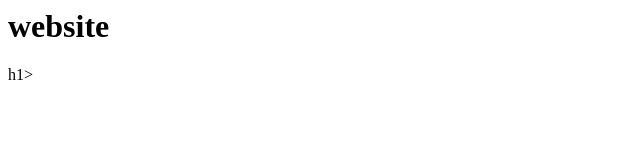
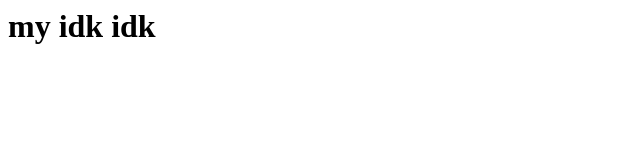
Before and after one commit to dfvsdfgdfssdfsd/defsdfgdfssdfsd.github.io, a plain HTML site: page index.html in a window 1280 px wide. Shown: the whole page, without its empty margins (0-640 px from the left). Drawn offline with Linux system fonts and the light colour scheme.

Commit message:
Update index.html

```diff
--- a/index.html
+++ b/index.html
@@ -1 +1 @@
-<h1>website </h1>h1>
+<h1>my idk idk</h1>
```
